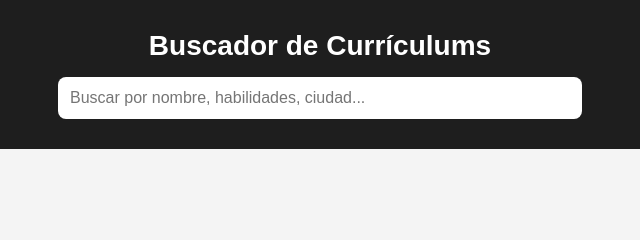
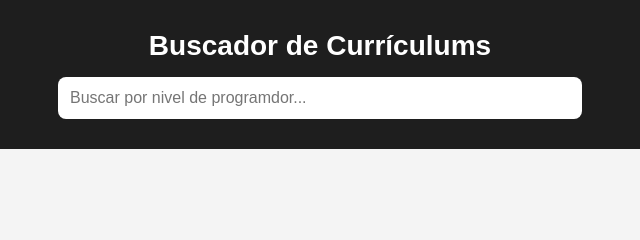
Before and after one commit to jloors13/SitioWebEstatico, a plain HTML site: page index.html in a window 1280 px wide. Shown: the top 240 px of the page, 320-960 px from the left. Drawn offline with Linux system fonts and the light colour scheme.

Commit message:
4 CV y buscador

```diff
--- a/index.html
+++ b/index.html
@@ -10,7 +10,7 @@
 
     <header class="Cabecera">
         <h1>Buscador de Currículums</h1>
-        <input type="text" placeholder="Buscar por nombre, habilidades, ciudad..." class="buscador">
+        <input type="text" placeholder="Buscar por nivel de programdor..." class="buscador">
     </header>
 
     <section class="contenedor-curriculums">
```
